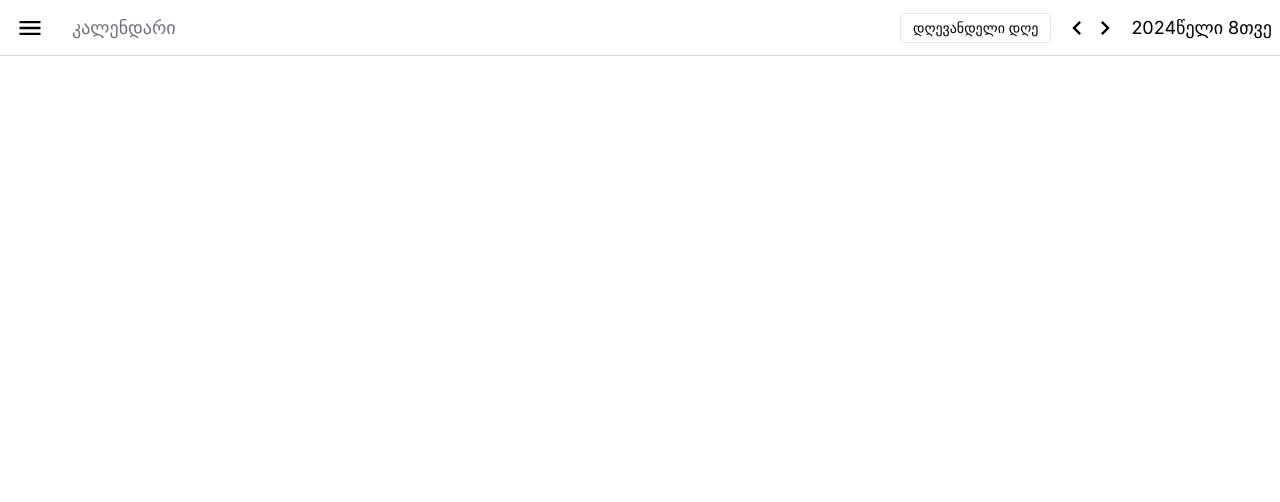
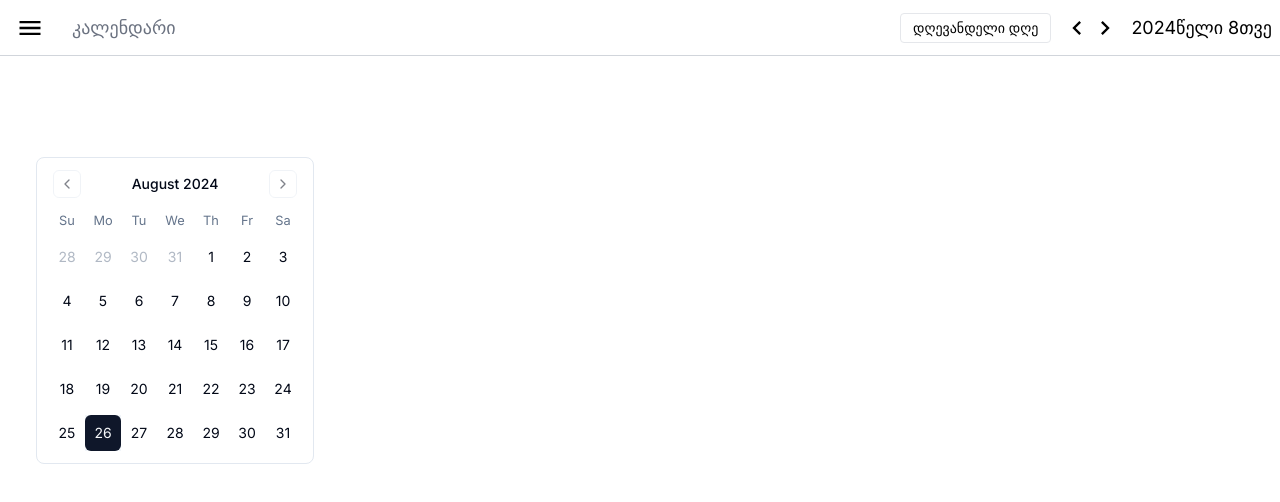
Before and after one commit to Olegbobokhidze/google-calendar, a Next.js app: page / in a window 1280 px wide. Shown: the top 502 px of the page. Built offline with nearby package versions, Linux system fonts and the light colour scheme.

Commit message:
feat: add side calendar.

```diff
--- a/components/calendar/CalendarWrapper.tsx
+++ b/components/calendar/CalendarWrapper.tsx
@@ -5,6 +5,7 @@ import { useAppSelector } from "@/redux/hooks";
 import { currentCalendar } from "@/redux/calendar/calendarSlice";
 
 import { Header } from "./Header";
+import { SideCalendar } from "./SideCalendar";
 
 export const CalendarWrapper = () => {
   const { year, month } = useAppSelector(currentCalendar);
@@ -18,6 +19,15 @@ export const CalendarWrapper = () => {
         isSideCalendar={isSideCalendar}
         setIsSideCalendar={setIsSideCalendar}
       />
+      <main className="flex h-[calc(100%_-_3.5rem)] flex-1">
+        <div
+          className={`mt-[65px] flex flex-col p-5 ${
+            isSideCalendar ? "block" : "hidden"
+          }`}
+        >
+          <SideCalendar />
+        </div>
+      </main>
     </div>
   );
 };
--- /dev/null
+++ b/components/calendar/SideCalendar.tsx
@@ -0,0 +1,28 @@
+"use client";
+
+import { useState } from "react";
+import { SelectSingleEventHandler } from "react-day-picker";
+import { selectDay } from "@/redux/calendar/calendarSlice";
+import { Calendar } from "@/components/ui/calendar";
+import { useAppDispatch } from "@/redux/hooks";
+
+export const SideCalendar = () => {
+  const dispatch = useAppDispatch();
+  const [date, setDate] = useState<Date | undefined>(new Date());
+
+  const handleDayClick: SelectSingleEventHandler = (selectedDate) => {
+    dispatch(selectDay(date?.toString() ?? ""));
+    setDate(selectedDate);
+  };
+
+  return (
+    <div className="p-4">
+      <Calendar
+        mode="single"
+        selected={date}
+        onSelect={handleDayClick}
+        className="rounded-lg border"
+      />
+    </div>
+  );
+};
```
